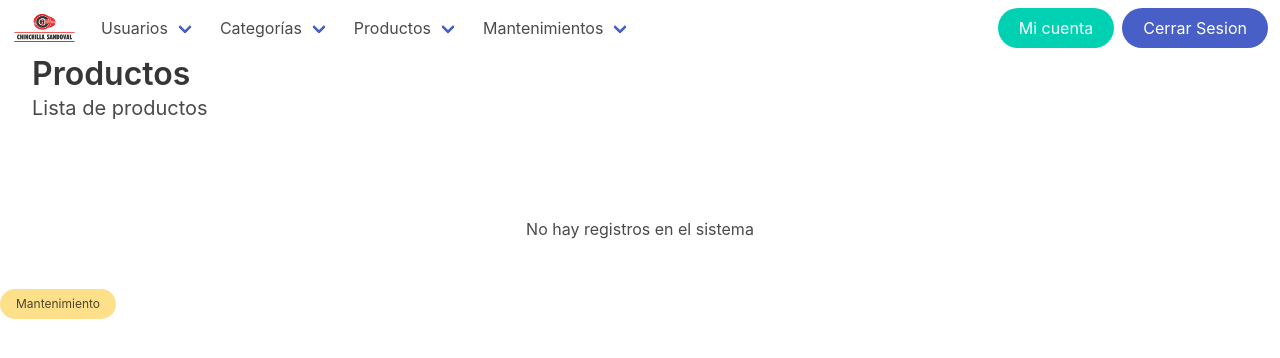
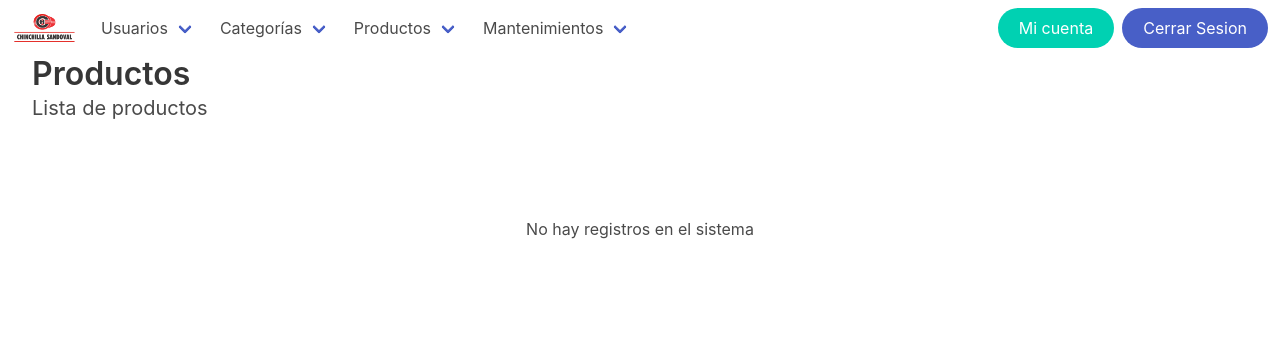
Before and after one commit to Franciscooxz/inventarios, a PHP site: page /index.php?vista=product_list in a window 1280 px wide. Shown: the top 358 px of the page. Run offline with PHP 8.4, Linux system fonts and the light colour scheme; a user stored in the database is signed in; data comes from the database, SQL or seed files in the repository; data that the repository does not hold is empty.

Commit message:
Linea de codigo borrada que no sirve de nada y genera errores

```diff
--- a/vistas/product_list.php
+++ b/vistas/product_list.php
@@ -32,6 +32,3 @@
         require_once "./php/producto_lista.php";
     ?>
 </div>
-
-<!-- Modificación implementada mantenimientos -->
-<a href="index.php?vista=product_maintenance&product_id=<?php echo $rows['producto_id']; ?>" class="button is-warning is-rounded is-small">Mantenimiento</a>
```
